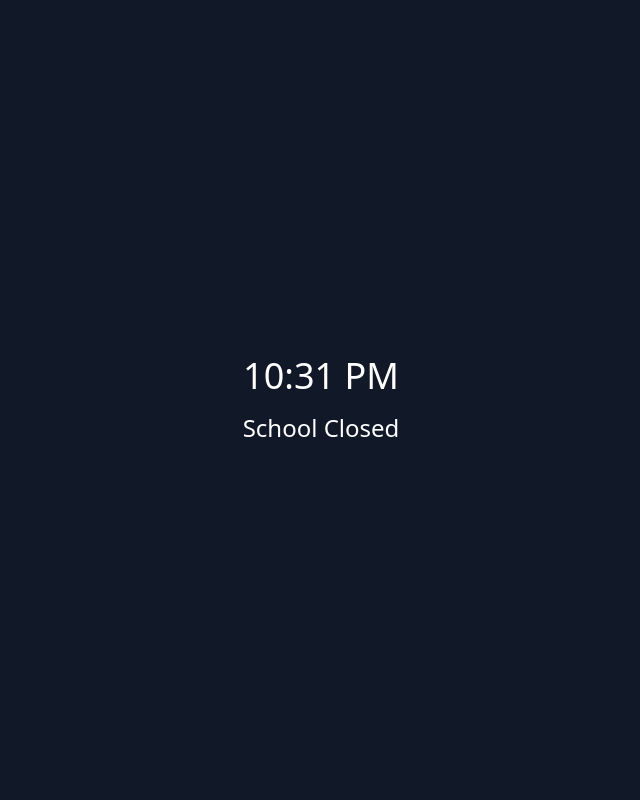
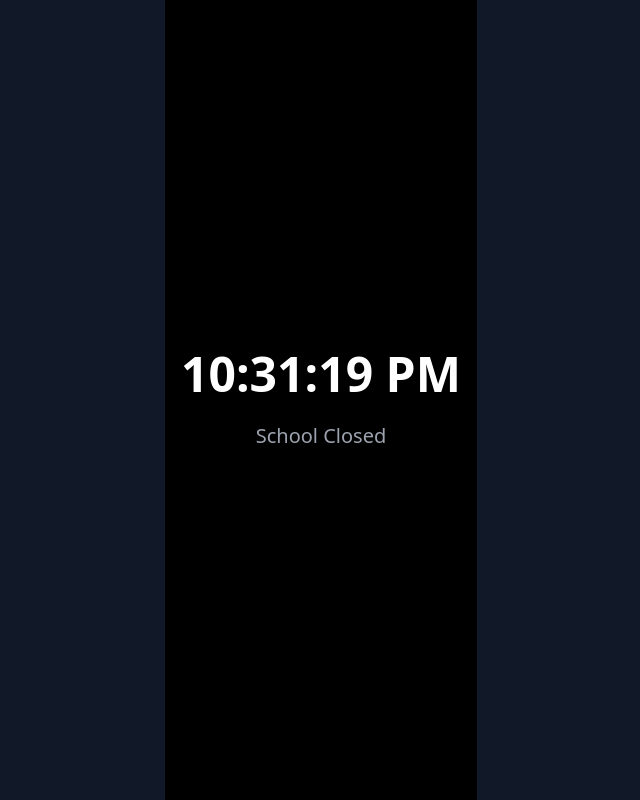
Before and after one commit to mondotDev/School-Schedule-Timer, a React (Vite) app: page / in a window 1280 px wide. Shown: the whole page, without its empty margins (319-959 px from the left). Built offline with nearby package versions, Linux system fonts and the light colour scheme; the HTML template or start-up script is replaced by a standard one.

Commit message:
Css changes

```diff
--- a/src/components/SchoolScheduleTimer.jsx
+++ b/src/components/SchoolScheduleTimer.jsx
@@ -72,24 +72,34 @@ function SchoolScheduleTimer() {
   }
 
   return (
-    <div className="text-center p-4 text-white">
-      <h1 className="text-4xl mb-4">{currentTime.format("hh:mm A")}</h1>
+  <div className="text-center p-4 text-white min-h-screen flex flex-col items-center justify-center bg-black">
+    <h1 className="text-5xl font-bold mb-6">{currentTime.format("hh:mm:ss A")}</h1>
+
     {activePeriods.length > 0 ? (
       activePeriods.map((period) => (
-          <div key={period.period} className="mb-3">
-            <h2 className="text-2xl">
-              {period.period === "Lunch" ? "Lunch" : `Period ${period.period}`}
-            </h2>
-            <h3 className="text-xl">{getTimeLeft(period.end)}</h3>
+        <div
+          key={period.period}
+          className="bg-white text-black rounded-xl px-6 py-4 mb-4 w-72 shadow-lg"
+        >
+          <div className="text-sm uppercase text-gray-500 font-semibold mb-1">
+            Period
+          </div>
+          <div className="text-xl font-bold">
+            {period.period}
+          </div>
+          <div className="text-md">
+            {getTimeLeft(period.end)}
+          </div>
         </div>
       ))
     ) : (
-        <>
-          <h2 className="text-2xl">{currentTime.hour() < 8 || currentTime.hour() >= 16 ? "School Closed" : "Passing Time"}</h2>
-        </>
+      <div className="text-xl text-gray-400">
+        {currentTime.hour() < 8 || currentTime.hour() >= 16 ? "School Closed" : "Passing Time"}
+      </div>
     )}
   </div>
 );
+
 }
 
 export default SchoolScheduleTimer;
```
Lines whose indentation alone changed are shown as unchanged.
